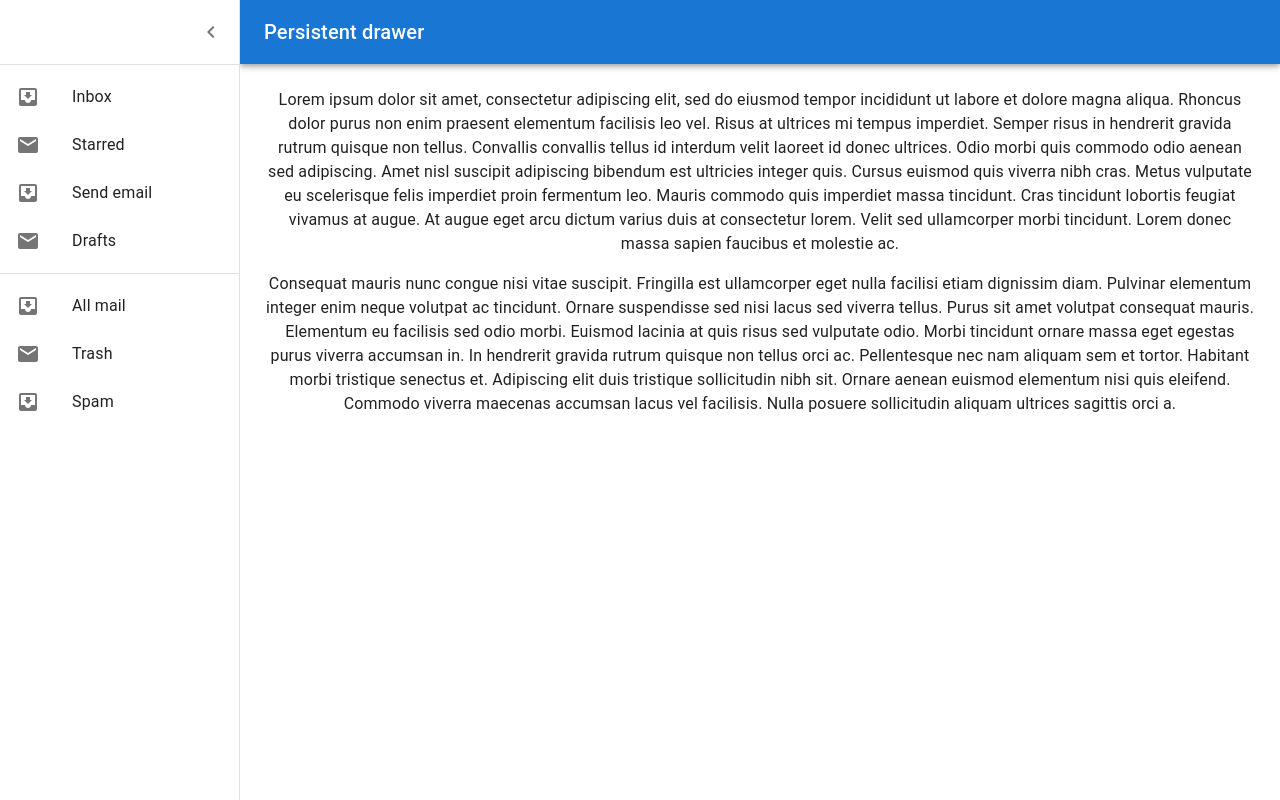
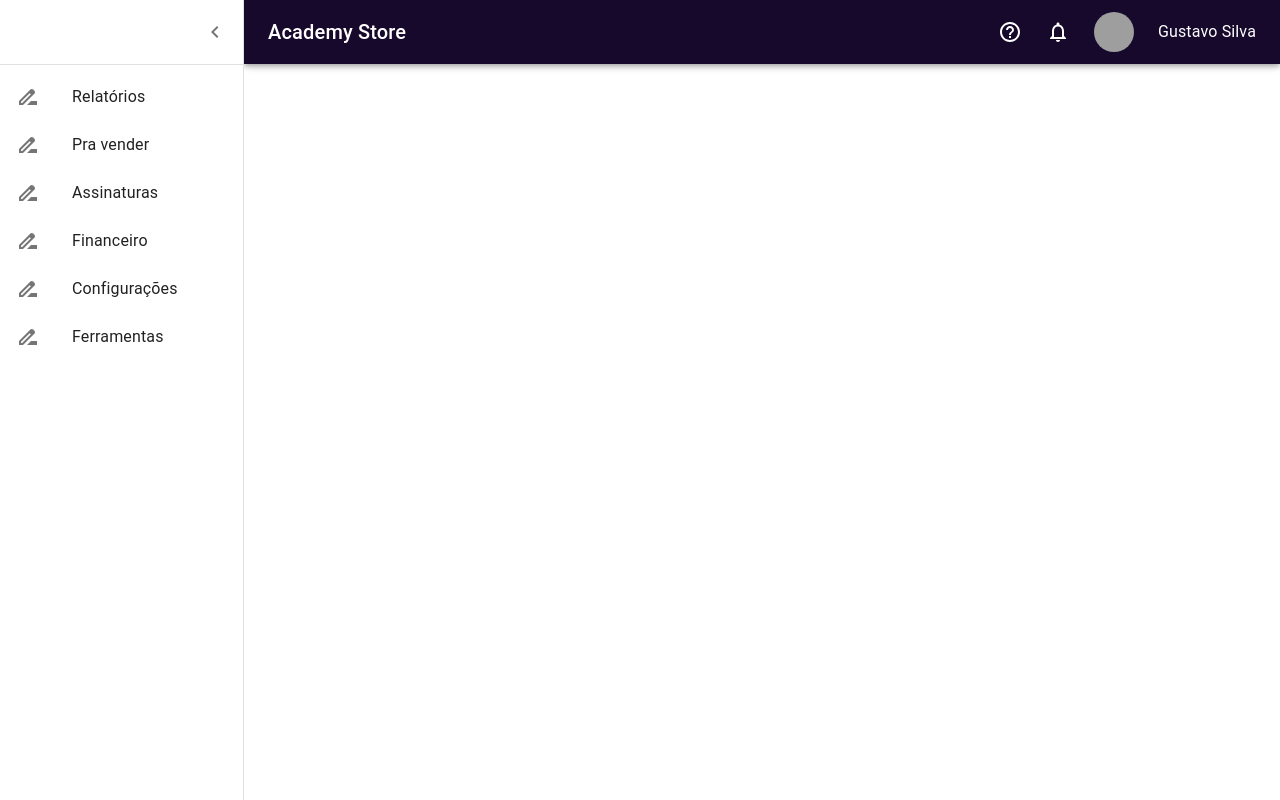
Before and after one commit to tiagoss-cubos/avaliacao-trainee-b8one, a React (Vite) app: page /dashboard in a window 1280 px wide. Both pictures are taken after a click on the button "open drawer". Built offline with nearby package versions, Linux system fonts and the light colour scheme; grey boxes are pictures that could not be loaded.

Commit message:
fix:dashboard-adjustments

```diff
--- a/src/pages/Dashboard/index.tsx
+++ b/src/pages/Dashboard/index.tsx
@@ -6,7 +6,7 @@ import CssBaseline from "@mui/material/CssBaseline";
 import MuiAppBar, { AppBarProps as MuiAppBarProps } from "@mui/material/AppBar";
 import Toolbar from "@mui/material/Toolbar";
 import List from "@mui/material/List";
-import Typography from "@mui/material/Typography";
+import { Typography } from "@mui/material";
 import Divider from "@mui/material/Divider";
 import IconButton from "@mui/material/IconButton";
 import MenuIcon from "@mui/icons-material/Menu";
@@ -18,8 +18,12 @@ import ListItemIcon from "@mui/material/ListItemIcon";
 import ListItemText from "@mui/material/ListItemText";
 import InboxIcon from "@mui/icons-material/MoveToInbox";
 import MailIcon from "@mui/icons-material/Mail";
+import HelpOutlineIcon from "@mui/icons-material/HelpOutline";
+import NotificationsNoneIcon from "@mui/icons-material/NotificationsNone";
+import Avatar from "@mui/material/Avatar";
+import DriveFileRenameOutlineIcon from "@mui/icons-material/DriveFileRenameOutline";
 
-const drawerWidth = 240;
+const drawerWidth = 244;
 
 const Main = styled("main", { shouldForwardProp: (prop) => prop !== "open" })<{
   open?: boolean;
@@ -47,6 +51,7 @@ interface AppBarProps extends MuiAppBarProps {
 const AppBar = styled(MuiAppBar, {
   shouldForwardProp: (prop) => prop !== "open",
 })<AppBarProps>(({ theme, open }) => ({
+  background: "#17092C",
   transition: theme.transitions.create(["margin", "width"], {
     easing: theme.transitions.easing.sharp,
     duration: theme.transitions.duration.leavingScreen,
@@ -65,12 +70,11 @@ const DrawerHeader = styled("div")(({ theme }) => ({
   display: "flex",
   alignItems: "center",
   padding: theme.spacing(0, 1),
-  // necessary for content to be below app bar
   ...theme.mixins.toolbar,
   justifyContent: "flex-end",
 }));
 
-export default function PersistentDrawerLeft() {
+export default function Dashboard() {
   const theme = useTheme();
   const [open, setOpen] = React.useState(false);
 
@@ -86,7 +90,8 @@ export default function PersistentDrawerLeft() {
     <Box sx={{ display: "flex" }}>
       <CssBaseline />
       <AppBar position='fixed' open={open}>
-        <Toolbar>
+        <Toolbar sx={{ display: "flex", justifyContent: "space-between" }}>
+          <Box sx={{ display: "flex", alignItems: "center" }}>
             <IconButton
               color='inherit'
               aria-label='open drawer'
@@ -97,8 +102,17 @@ export default function PersistentDrawerLeft() {
               <MenuIcon />
             </IconButton>
             <Typography variant='h6' noWrap component='div'>
-            Persistent drawer
+              Academy Store
             </Typography>
+          </Box>
+          <Box sx={{ display: "flex", alignItems: "center", gap: "24px" }}>
+            <HelpOutlineIcon />
+            <NotificationsNoneIcon />
+            <Avatar src='/broken-image.jpg' />
+            <Typography sx={{ margin: "0px" }} paragraph>
+              Gustavo Silva
+            </Typography>
+          </Box>
         </Toolbar>
       </AppBar>
       <Drawer
@@ -125,24 +139,19 @@ export default function PersistentDrawerLeft() {
         </DrawerHeader>
         <Divider />
         <List>
-          {["Inbox", "Starred", "Send email", "Drafts"].map((text, index) => (
+          {[
+            "Relatórios",
+            "Pra vender",
+            "Assinaturas",
+            "Financeiro",
+            "Configurações",
+            "Ferramentas",
+          ].map((text, index) => (
             <ListItem key={text} disablePadding>
               <ListItemButton>
                 <ListItemIcon>
-                  {index % 2 === 0 ? <InboxIcon /> : <MailIcon />}
-                </ListItemIcon>
-                <ListItemText primary={text} />
-              </ListItemButton>
-            </ListItem>
-          ))}
-        </List>
-        <Divider />
-        <List>
-          {["All mail", "Trash", "Spam"].map((text, index) => (
-            <ListItem key={text} disablePadding>
-              <ListItemButton>
-                <ListItemIcon>
-                  {index % 2 === 0 ? <InboxIcon /> : <MailIcon />}
+                  {/* {index % 2 === 0 && <DriveFileRenameOutlineIcon />} */}
+                  <DriveFileRenameOutlineIcon />
                 </ListItemIcon>
                 <ListItemText primary={text} />
               </ListItemButton>
@@ -152,35 +161,6 @@ export default function PersistentDrawerLeft() {
       </Drawer>
       <Main open={open}>
         <DrawerHeader />
-        <Typography paragraph>
-          Lorem ipsum dolor sit amet, consectetur adipiscing elit, sed do
-          eiusmod tempor incididunt ut labore et dolore magna aliqua. Rhoncus
-          dolor purus non enim praesent elementum facilisis leo vel. Risus at
-          ultrices mi tempus imperdiet. Semper risus in hendrerit gravida rutrum
-          quisque non tellus. Convallis convallis tellus id interdum velit
-          laoreet id donec ultrices. Odio morbi quis commodo odio aenean sed
-          adipiscing. Amet nisl suscipit adipiscing bibendum est ultricies
-          integer quis. Cursus euismod quis viverra nibh cras. Metus vulputate
-          eu scelerisque felis imperdiet proin fermentum leo. Mauris commodo
-          quis imperdiet massa tincidunt. Cras tincidunt lobortis feugiat
-          vivamus at augue. At augue eget arcu dictum varius duis at consectetur
-          lorem. Velit sed ullamcorper morbi tincidunt. Lorem donec massa sapien
-          faucibus et molestie ac.
-        </Typography>
-        <Typography paragraph>
-          Consequat mauris nunc congue nisi vitae suscipit. Fringilla est
-          ullamcorper eget nulla facilisi etiam dignissim diam. Pulvinar
-          elementum integer enim neque volutpat ac tincidunt. Ornare suspendisse
-          sed nisi lacus sed viverra tellus. Purus sit amet volutpat consequat
-          mauris. Elementum eu facilisis sed odio morbi. Euismod lacinia at quis
-          risus sed vulputate odio. Morbi tincidunt ornare massa eget egestas
-          purus viverra accumsan in. In hendrerit gravida rutrum quisque non
-          tellus orci ac. Pellentesque nec nam aliquam sem et tortor. Habitant
-          morbi tristique senectus et. Adipiscing elit duis tristique
-          sollicitudin nibh sit. Ornare aenean euismod elementum nisi quis
-          eleifend. Commodo viverra maecenas accumsan lacus vel facilisis. Nulla
-          posuere sollicitudin aliquam ultrices sagittis orci a.
-        </Typography>
       </Main>
     </Box>
   );
--- a/src/pages/Home/components/Login/index.tsx
+++ b/src/pages/Home/components/Login/index.tsx
@@ -38,7 +38,6 @@ const Login = () => {
         <label className='container__email__label' htmlFor='email'>
           Seu e-mail
         </label>
-        {email}
         <input
           className='container__email__input'
           type='email'
@@ -53,7 +52,6 @@ const Login = () => {
         <label className='container__senha__label' htmlFor='senha'>
           Senha
         </label>
-        {senha}
         <input
           className='container__senha__input'
           type='password'
```
Lines whose indentation alone changed are shown as unchanged.
